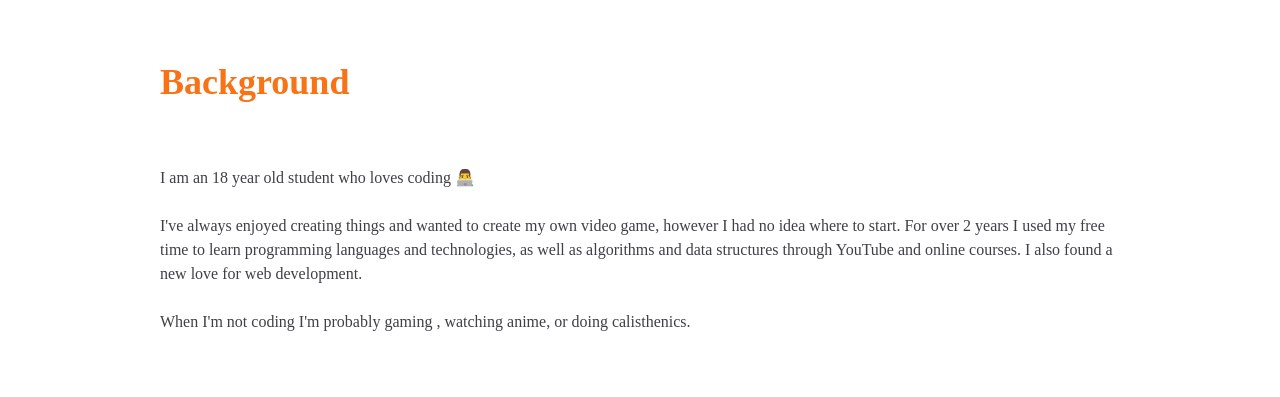
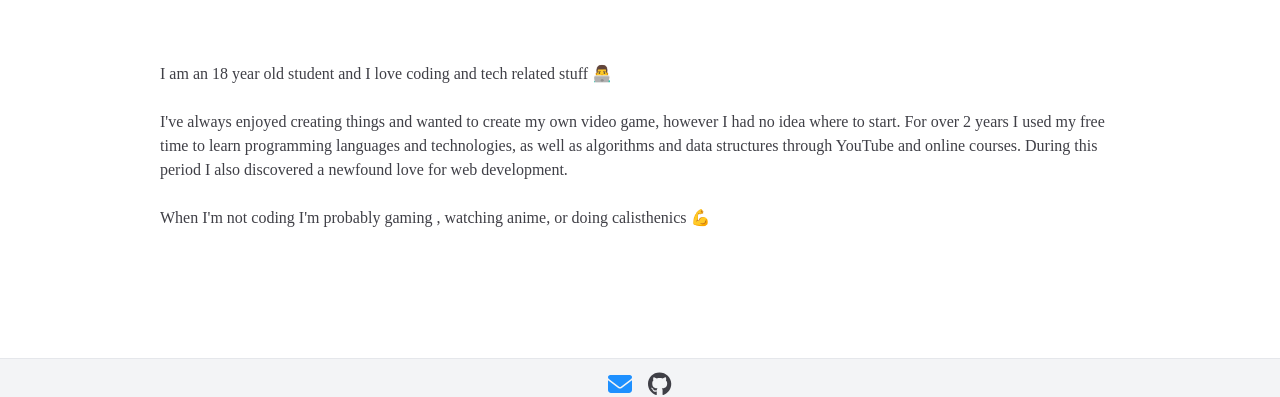
Before and after one commit to FPLCodes/Personal-portfolio, a Next.js app: page / in a window 1280 px wide. Shown: the part 3603-4000 px from the top of the page. Built offline with nearby package versions, Linux system fonts and the light colour scheme.

Commit message:
Design + text changes

```diff
--- a/pages/index.tsx
+++ b/pages/index.tsx
@@ -50,7 +50,7 @@ const Home: NextPage = () => {
           </div>
         </header>
 
-        <section id="projects" className="flex flex-col w-full gap-y-60 pt-40">
+        <section id="projects" className="flex flex-col w-full gap-y-60 pt-14">
           <div
             data-aos="fade-right"
             data-aos-duration="700"
@@ -330,19 +330,20 @@ const Home: NextPage = () => {
           <h1 className="text-4xl font-bold text-orange-500">Background</h1>
           <div className="pt-16 font-light space-y-6">
             <p>
-              I am an <b>18 year old student</b> who loves coding 👨‍💻
+              I am an <b>18 year old student</b> and I love coding and tech
+              related stuff 👨‍💻
             </p>
             <p>
               I've always enjoyed creating things and wanted to create my own
               video game, however I had no idea where to start.{" "}
               <b>For over 2 years</b> I used my free time to learn programming
               languages and technologies, as well as algorithms and data
-              structures through YouTube and online courses. I also found a new
-              love for web development.
+              structures through YouTube and online courses. During this period
+              I also discovered a newfound love for web development.
             </p>
             <p>
               <b>When I'm not coding</b> I'm probably gaming , watching anime,
-              or doing calisthenics.
+              or doing calisthenics 💪
             </p>
           </div>
         </section>
--- a/styles/globals.css
+++ b/styles/globals.css
@@ -5,3 +5,10 @@
 html {
   scroll-behavior: smooth;
 }
+
+html,
+body {
+  max-width: 100%;
+  overflow-x: hidden;
+  height: auto !important;
+}
```
